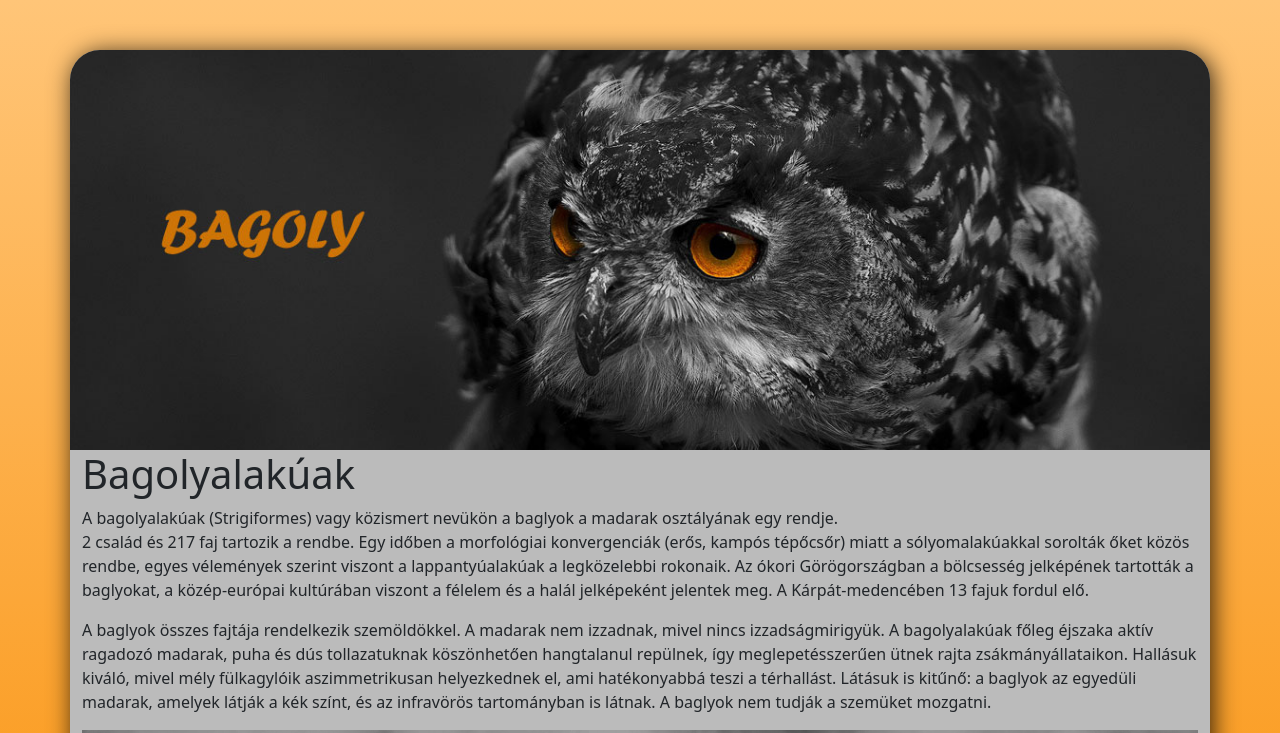
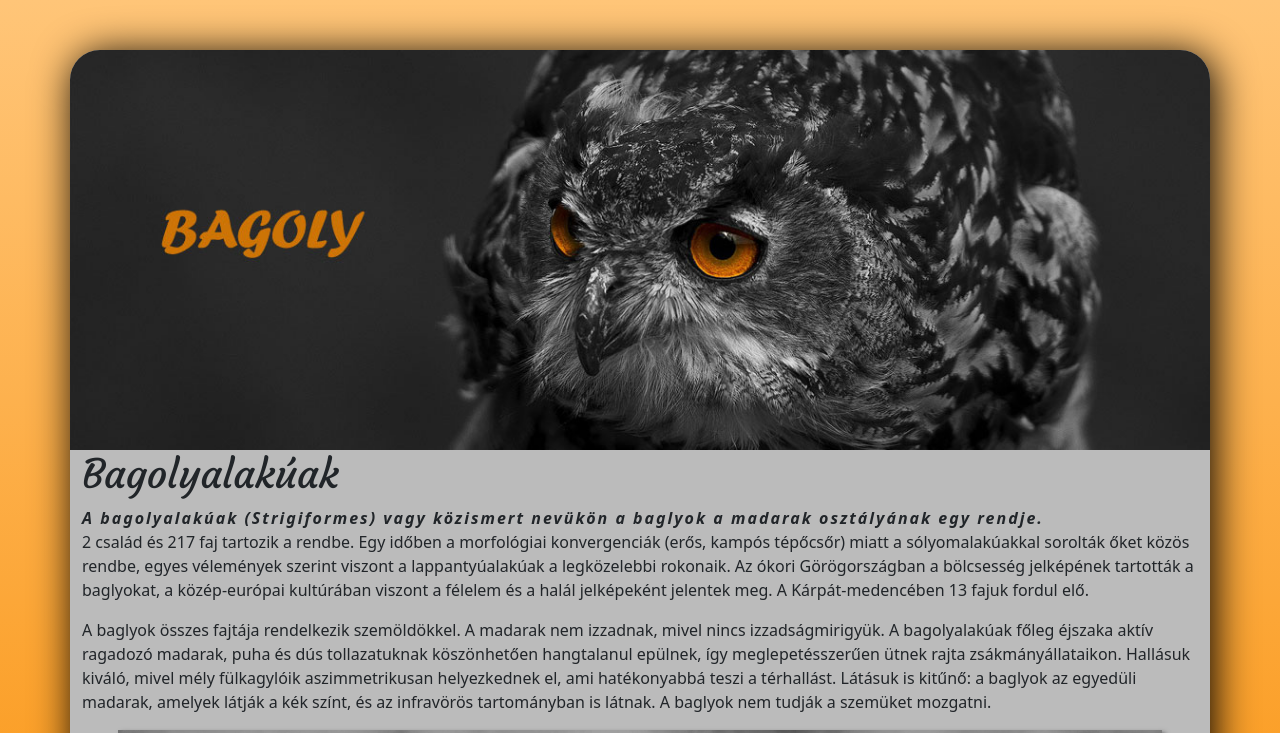
Before and after one commit to hubinab/web_feladatok2, a plain HTML site: page feladat_bagoly/forras/index.html in a window 1280 px wide. Shown: the top 733 px of the page. Drawn offline with nearby package versions, Linux system fonts and the light colour scheme.

Commit message:
bagoly befejezese

```diff
--- a/feladat_bagoly/forras/css/style.css
+++ b/feladat_bagoly/forras/css/style.css
@@ -1,11 +1,13 @@
 body{
-    margin: 50px;
+    margin-top: 50px;
+    margin-bottom: 50px;
 }
 
 .row{
     background-color: #bbb;
     border-radius: 30px;
-    box-shadow: 3px 3px 25px rgb(0, 0, 0, 0.8);}
+    box-shadow: 4px 4px 40px black;
+}
 
 header {
     border-top-left-radius: 30px;
@@ -22,9 +24,16 @@ header {
     }
 }
 
+.courgette-regular {
+    font-family: "Courgette", serif;
+    font-weight: 400;
+    font-style: normal;
+  }
+
 img{
+    box-shadow: 3px 3px 5px rgb(0, 0, 0, 0.6);
     width: 100%;
-
+    margin-bottom: 1rem;
 }
 
 @media screen and (min-width: 576px){
@@ -77,4 +86,10 @@ img{
         background: linear-gradient(to bottom,  #ffc578 0%,#fb9d23 100%);
         background-attachment: fixed;
     }
+
+    p span{
+        font-weight: bold;
+        font-style: italic;
+        letter-spacing: 2px;
+    }
 }
--- a/feladat_bagoly/forras/index.html
+++ b/feladat_bagoly/forras/index.html
@@ -4,6 +4,9 @@
 		<meta charset="UTF-8">
 		<title>Bagoly</title>
 		<link href="https://cdn.jsdelivr.net/npm/bootstrap@5.3.3/dist/css/bootstrap.min.css" rel="stylesheet" integrity="sha384-QWTKZyjpPEjISv5WaRU9OFeRpok6YctnYmDr5pNlyT2bRjXh0JMhjY6hW+ALEwIH" crossorigin="anonymous">
+		<link rel="preconnect" href="https://fonts.googleapis.com">
+		<link rel="preconnect" href="https://fonts.gstatic.com" crossorigin>
+		<link href="https://fonts.googleapis.com/css2?family=Courgette&display=swap" rel="stylesheet">
 		<link rel="stylesheet" href="./css/style.css">
 	</head>
 	<body>
@@ -14,13 +17,24 @@
 
 				</header>
 
-                <h1>Bagolyalakúak</h1>
+                <h1 class="courgette-regular">Bagolyalakúak</h1>
 
-				<p>A bagolyalakúak (Strigiformes) vagy közismert nevükön a baglyok a madarak osztályának egy rendje. <br>2 család és 217 faj tartozik a rendbe. Egy időben a morfológiai konvergenciák (erős, kampós tépőcsőr) miatt a sólyomalakúakkal sorolták őket közös rendbe, egyes vélemények szerint viszont a lappantyúalakúak a legközelebbi rokonaik. Az ókori Görögországban a bölcsesség jelképének tartották a baglyokat, a közép-európai kultúrában viszont a félelem és a halál jelképeként jelentek meg. A Kárpát-medencében 13 fajuk fordul elő.
+				<p> <span>A bagolyalakúak (Strigiformes) vagy közismert nevükön a baglyok a madarak osztályának egy rendje.</span><br>
+					2 család és 217 faj tartozik a rendbe. Egy időben a morfológiai konvergenciák (erős, kampós tépőcsőr)
+					miatt a sólyomalakúakkal sorolták őket közös rendbe, egyes vélemények szerint viszont a lappantyúalakúak a
+					legközelebbi rokonaik. Az ókori Görögországban a bölcsesség jelképének tartották a baglyokat, a
+					közép-európai kultúrában viszont a félelem és a halál jelképeként jelentek meg.
+					A Kárpát-medencében 13 fajuk fordul elő.
 				</p>
-				<p>A baglyok összes fajtája rendelkezik szemöldökkel. A madarak nem izzadnak, mivel nincs izzadságmirigyük. A bagolyalakúak főleg éjszaka aktív ragadozó madarak, puha és dús tollazatuknak köszönhetően hangtalanul repülnek, így meglepetésszerűen ütnek rajta zsákmányállataikon. Hallásuk kiváló, mivel mély fülkagylóik aszimmetrikusan helyezkednek el, ami hatékonyabbá teszi a térhallást. Látásuk is kitűnő: a baglyok az egyedüli madarak, amelyek látják a kék színt, és az infravörös tartományban is látnak. A baglyok nem tudják a szemüket mozgatni.</p>
+				<p>A baglyok összes fajtája rendelkezik szemöldökkel. A madarak nem izzadnak, mivel nincs izzadságmirigyük.
+					A bagolyalakúak főleg éjszaka aktív ragadozó madarak, puha és dús tollazatuknak köszönhetően hangtalanul
+					epülnek, így meglepetésszerűen ütnek rajta zsákmányállataikon. Hallásuk kiváló, mivel mély fülkagylóik
+					aszimmetrikusan helyezkednek el, ami hatékonyabbá teszi a térhallást. Látásuk is kitűnő: a baglyok az
+					egyedüli madarak, amelyek látják a kék színt, és az infravörös tartományban is látnak.
+					A baglyok nem tudják a szemüket mozgatni.
+				</p>
 
-				<picture class="img-fluid">
+				<picture class="px-5">
 					<source srcset="./img/owl_440w.jpg" media="(max-width: 576px)">
 					<source srcset="./img/owl_1920.jpg" media="(min-width: 1200px)">
 					<source srcset="./img/owl_840w.jpg" media="(min-width: 992px)">
@@ -29,7 +43,6 @@
 					<img src="./img/owl_1920.jpg" alt="">
 
 				</picture>
-
 				<p>A szemük körüli kör vagy szív alakú arcfátyol rövid, végükön behajló tollakból áll. A lábujjaikon erős karmok nőnek, a külső ujjuk vetélőujj, azaz előre és hátra is fordítható. Csüdjük tollas, azaz a lábujjaikig toll borítja őket. Méretük változatos: akadnak köztük veréb és sas nagyságú fajok is. Csőrük rövid kampójú, tövétől kezdve lefele hajló. Begyük nincs.</p>
 				<p>A bagolyalakúak étrendjében minden megtalálható a rovaroktól kezdve a madarakon keresztül a kisméretű emlősökig. Egyes fajok halásznak is. A zsákmányt egészben nyelik le, az emészthetetlen részeket később felöklendezik. Fészket nem építenek, elhagyott fészkeket vagy faüregeket használnak. A tojók rendszerint nagyobbak a hímeknél. </p>
 			</div>
```
